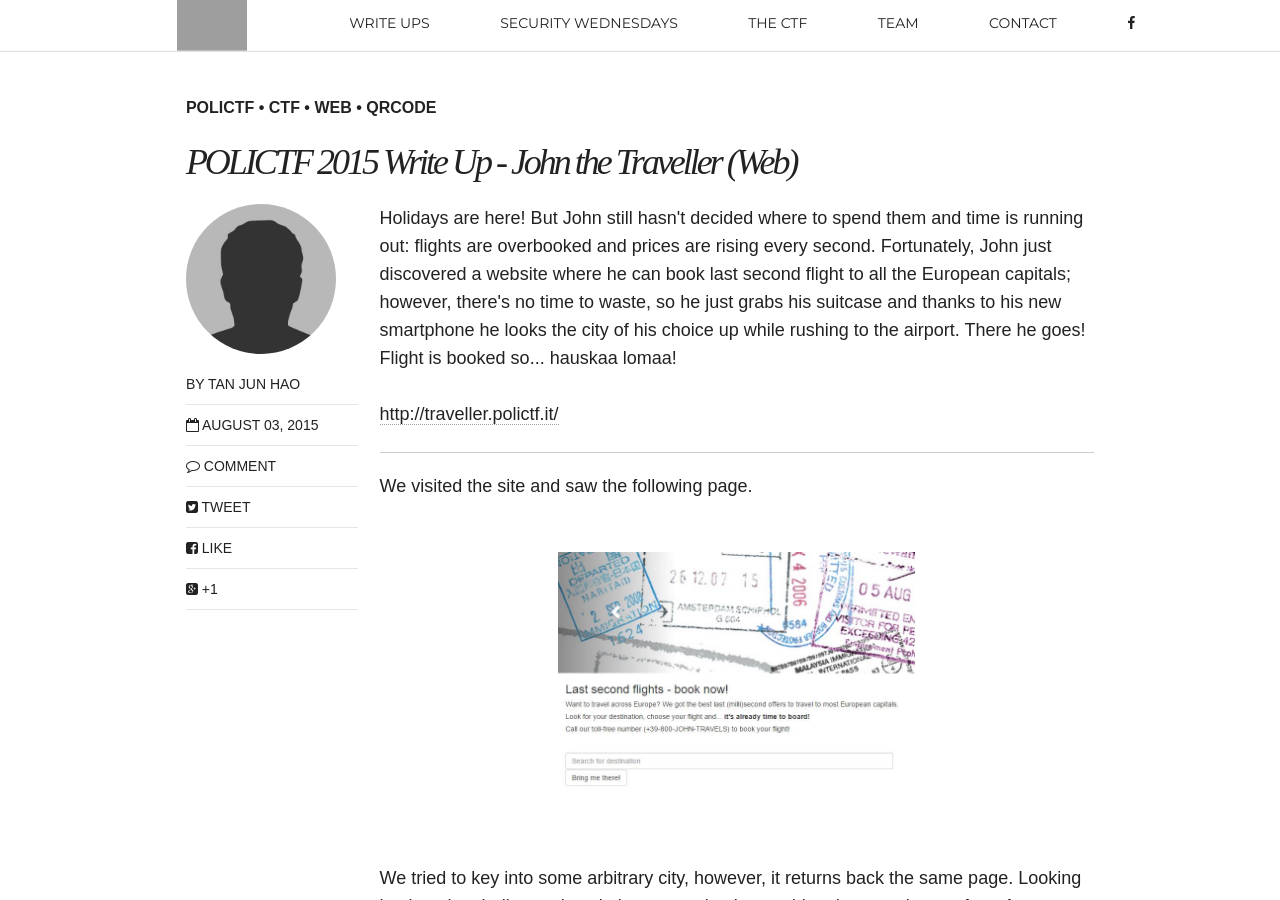
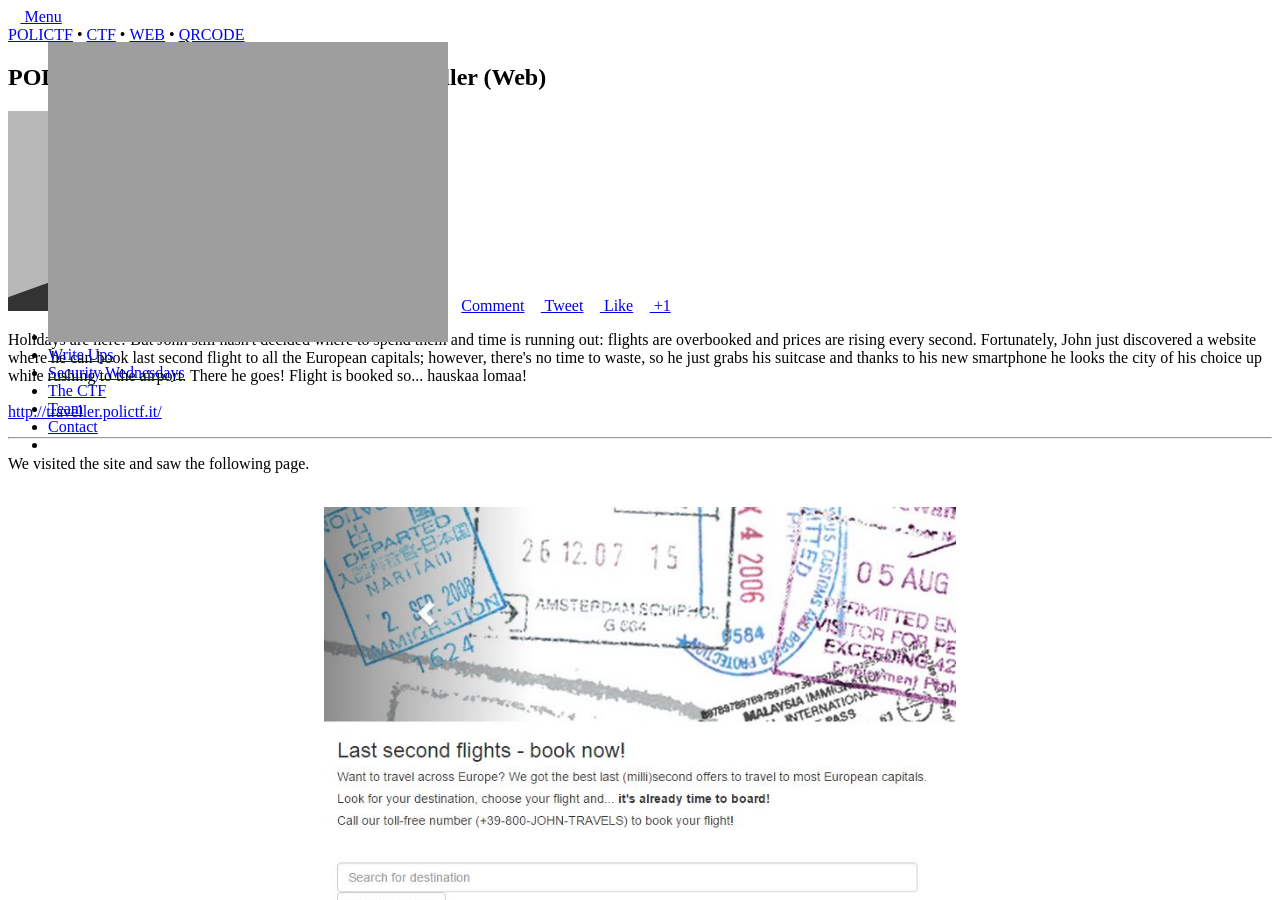
Before and after one commit to NUSGreyhats/write-ups, a Jekyll site: the page built from _posts/2015-08-03-polictf-2015-write-up-john-the-traveller-(web).md, in a window 1280 px wide and 900 px high. Built offline with Jekyll 4.4.1, drawn with Linux system fonts in a browser that asks for light colours; nearby versions of some CDN libraries; comment, search, counter and statistics services are not loaded.

Commit message:
Fixed a CORS bug

```diff
--- a/_includes/head.html
+++ b/_includes/head.html
@@ -22,7 +22,7 @@
 <meta name="viewport" content="width=device-width, initial-scale=1.0">
 
 <!-- For all browsers -->
-<link rel="stylesheet" href="{{ site.url }}/assets/css/main.css">
+<link rel="stylesheet" href="assets/css/main.css">
 <!-- Webfonts -->
 <link href='http://fonts.googleapis.com/css?family=Montserrat:400,700' rel='stylesheet' type='text/css'>
 <script src="https://use.edgefonts.net/source-sans-pro:n2,i2,n3,i3,n4,i4,n6,i6,n7,i7,n9,i9;source-code-pro:n4,n7;volkhov.js"></script>
```
Also changed, not shown: 4 other files.
